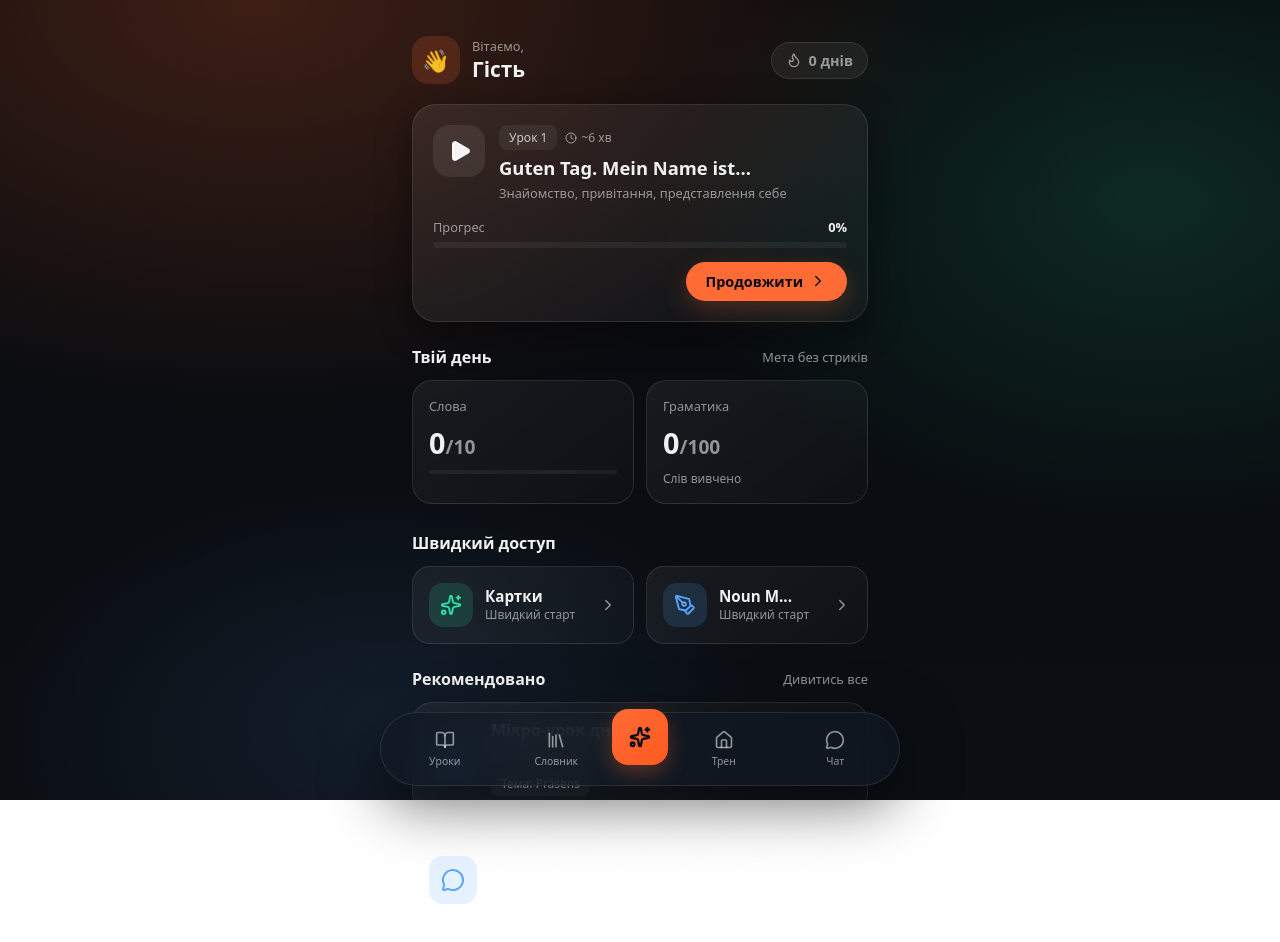
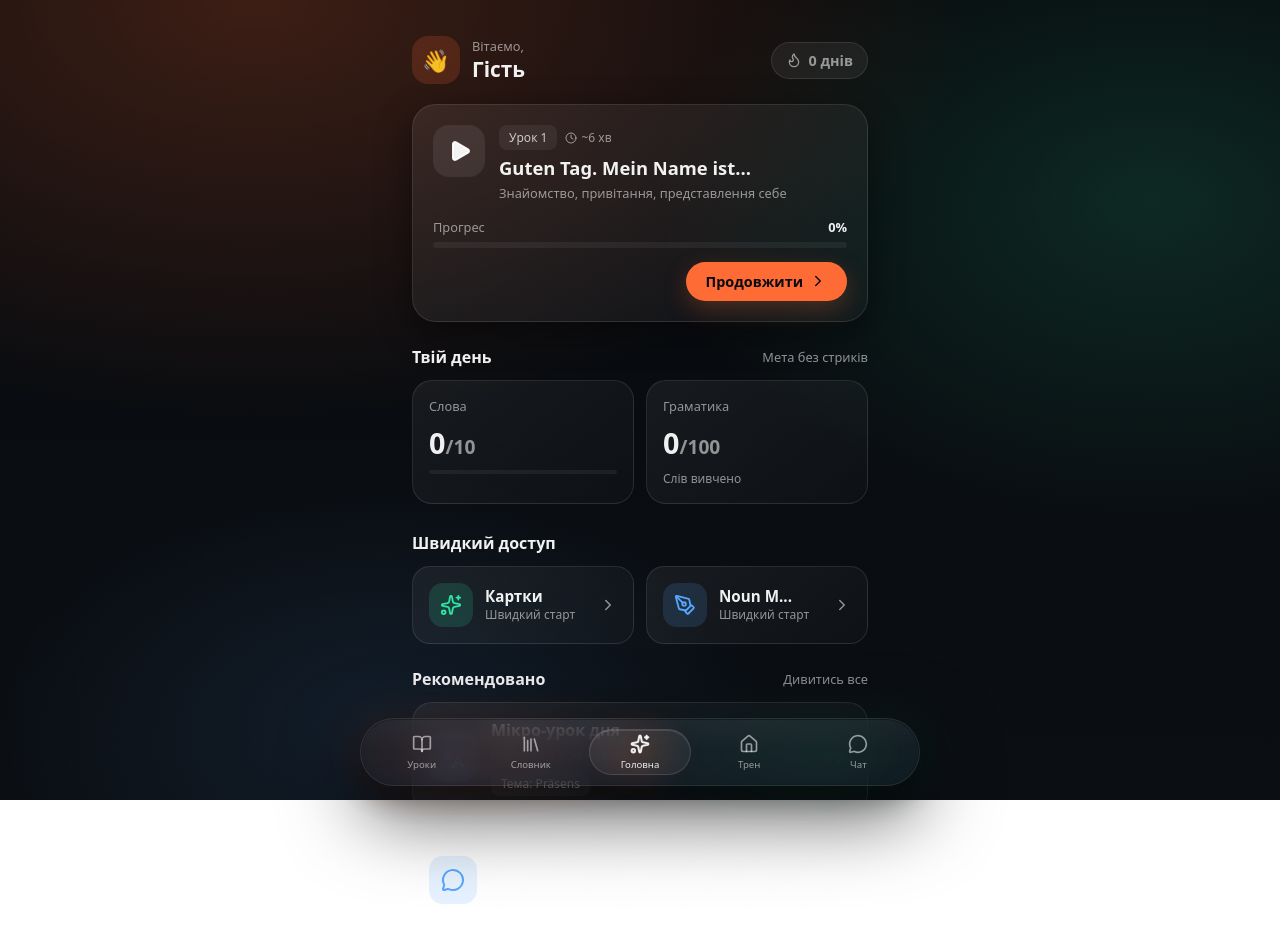
Before and after one commit to Artom-sites/deutsch-trainer-a1, a React (Vite) app: page / in a window 1280 px wide. Both pictures are taken after a click on the button "Продовжити без реєстрації". Shown: the top 942 px of the page. Built offline with nearby package versions, Linux system fonts and the light colour scheme; no server answers.

Commit message:
feat: add premium glow effects - iconBubble and glassy bottomBar
- iconBubble: soft outer halo + thin highlight ring
- bottomBar: glass effect + inner shine + colored outer glow
- navItem: active state with glow under icon
- Color variants: pri, ok, der, die, das

```diff
--- a/src/components/BottomNav.jsx
+++ b/src/components/BottomNav.jsx
@@ -1,5 +1,5 @@
 // src/components/BottomNav.jsx
-// Glass Pill Navigation - Violang-style with center highlight
+// Premium Glass Pill Navigation with Glow Effects
 import React from 'react';
 import useStore from '../store/useStore';
 import { Home, BookOpen, Library, Sparkles, MessageCircle } from 'lucide-react';
@@ -23,76 +23,24 @@ const BottomNav = () => {
     ];
 
     return (
-        <nav style={{
-            position: 'fixed',
-            bottom: 14,
-            left: '50%',
-            transform: 'translateX(-50%)',
-            width: 'min(520px, calc(100% - 24px))',
-            padding: 8,
-            borderRadius: 999,
-            background: 'rgba(15,23,34,.75)',
-            border: '1px solid var(--stroke)',
-            backdropFilter: 'blur(20px)',
-            WebkitBackdropFilter: 'blur(20px)',
-            boxShadow: 'var(--sh-2)',
-            display: 'flex',
-            justifyContent: 'space-between',
-            zIndex: 1000
-        }}>
-            {tabs.map(tab => {
-                const Icon = tab.icon;
-                const isActive = currentTab === tab.id;
-                const isCenter = tab.isCenter;
+        <nav className="bottomBar">
+            <div className="bottomBarNav">
+                {tabs.map(tab => {
+                    const Icon = tab.icon;
+                    const isActive = currentTab === tab.id;
 
-                if (isCenter) {
                     return (
                         <button
                             key={tab.id}
                             onClick={() => setTab(tab.id)}
-                            style={{
-                                width: 56, height: 56,
-                                borderRadius: 16,
-                                background: isActive
-                                    ? 'linear-gradient(135deg, var(--pri), #ff5a1f)'
-                                    : 'var(--surface-2)',
-                                border: isActive ? 'none' : '1px solid var(--stroke)',
-                                display: 'flex', flexDirection: 'column',
-                                alignItems: 'center', justifyContent: 'center', gap: 2,
-                                color: isActive ? '#0B0B0F' : 'var(--text-2)',
-                                boxShadow: isActive ? '0 8px 20px rgba(255,107,53,.3)' : 'none',
-                                marginTop: -12,
-                                cursor: 'pointer'
-                            }}
+                            className={`navItem ${isActive ? 'isActive' : ''}`}
                         >
-                            <Icon size={22} strokeWidth={2.5} />
+                            <Icon size={20} strokeWidth={isActive ? 2.5 : 2} />
+                            <span>{tab.label}</span>
                         </button>
                     );
-                }
-
-                return (
-                    <button
-                        key={tab.id}
-                        onClick={() => setTab(tab.id)}
-                        style={{
-                            flex: 1,
-                            padding: '8px 4px',
-                            borderRadius: 12,
-                            background: isActive ? 'var(--surface)' : 'transparent',
-                            border: isActive ? '1px solid var(--stroke)' : '1px solid transparent',
-                            display: 'flex', flexDirection: 'column',
-                            alignItems: 'center', justifyContent: 'center', gap: 4,
-                            color: isActive ? 'var(--text-0)' : 'var(--text-2)',
-                            fontSize: '0.65rem', fontWeight: 500,
-                            cursor: 'pointer',
-                            transition: 'all 0.15s ease'
-                        }}
-                    >
-                        <Icon size={20} strokeWidth={isActive ? 2.5 : 2} />
-                        {tab.label}
-                    </button>
-                );
-            })}
+                })}
+            </div>
         </nav>
     );
 };
--- a/src/styles/components.css
+++ b/src/styles/components.css
@@ -325,3 +325,209 @@
     background: rgba(47, 230, 166, .2);
     color: var(--das);
 }
+
+/* ==========================================
+   ICON BUBBLE (Glow + Halo Effect)
+   ========================================== */
+.iconBubble {
+    --glow: var(--pri);
+    --glowSoft: rgba(255, 107, 53, .22);
+
+    width: 52px;
+    height: 52px;
+    border-radius: 999px;
+    display: grid;
+    place-items: center;
+    position: relative;
+    isolation: isolate;
+
+    background:
+        radial-gradient(60% 60% at 30% 30%, rgba(255, 255, 255, .16), transparent 60%),
+        rgba(255, 255, 255, .06);
+    border: 1px solid rgba(255, 255, 255, .12);
+    box-shadow:
+        0 12px 40px rgba(0, 0, 0, .55),
+        inset 0 1px 0 rgba(255, 255, 255, .12);
+    backdrop-filter: blur(var(--blur));
+    -webkit-backdrop-filter: blur(var(--blur));
+}
+
+/* Soft outer halo */
+.iconBubble::before {
+    content: "";
+    position: absolute;
+    inset: -10px;
+    border-radius: inherit;
+    z-index: -1;
+    background: radial-gradient(circle, var(--glowSoft) 0%, transparent 65%);
+    filter: blur(8px);
+    opacity: .95;
+}
+
+/* Thin highlight ring */
+.iconBubble::after {
+    content: "";
+    position: absolute;
+    inset: -2px;
+    border-radius: inherit;
+    z-index: -1;
+    background: conic-gradient(from 220deg,
+            transparent 0 35%,
+            rgba(255, 255, 255, .18) 35% 42%,
+            rgba(255, 255, 255, .00) 42% 100%);
+    mask: radial-gradient(circle, transparent 62%, #000 63%);
+    -webkit-mask: radial-gradient(circle, transparent 62%, #000 63%);
+    opacity: .9;
+}
+
+/* Color variants */
+.iconBubble.pri {
+    --glow: var(--pri);
+    --glowSoft: rgba(255, 107, 53, .24);
+}
+
+.iconBubble.ok {
+    --glow: var(--ok);
+    --glowSoft: rgba(47, 230, 166, .22);
+}
+
+.iconBubble.der {
+    --glow: var(--der);
+    --glowSoft: rgba(87, 166, 255, .22);
+}
+
+.iconBubble.die {
+    --glow: var(--die);
+    --glowSoft: rgba(255, 77, 109, .20);
+}
+
+.iconBubble.das {
+    --glow: var(--das);
+    --glowSoft: rgba(47, 230, 166, .20);
+}
+
+/* Active state (stronger glow) */
+.iconBubble.isActive {
+    border-color: rgba(255, 255, 255, .16);
+    box-shadow:
+        0 18px 60px rgba(0, 0, 0, .60),
+        0 18px 65px rgba(255, 107, 53, .10),
+        inset 0 1px 0 rgba(255, 255, 255, .14);
+}
+
+/* ==========================================
+   BOTTOM BAR (Glass + Glow)
+   ========================================== */
+.bottomBar {
+    position: fixed;
+    left: 50%;
+    transform: translateX(-50%);
+    bottom: 14px;
+    width: min(560px, calc(100% - 20px));
+    padding: 10px;
+    border-radius: 999px;
+    isolation: isolate;
+    background: rgba(15, 23, 34, .55);
+    border: 1px solid rgba(255, 255, 255, .10);
+    backdrop-filter: blur(var(--blur));
+    -webkit-backdrop-filter: blur(var(--blur));
+    box-shadow:
+        0 26px 80px rgba(0, 0, 0, .70),
+        0 10px 30px rgba(0, 0, 0, .45);
+    z-index: 1000;
+}
+
+/* Inner top shine */
+.bottomBar::before {
+    content: "";
+    position: absolute;
+    inset: 1px;
+    border-radius: inherit;
+    pointer-events: none;
+    background: linear-gradient(180deg,
+            rgba(255, 255, 255, .10),
+            rgba(255, 255, 255, .03) 45%,
+            rgba(255, 255, 255, .02));
+    opacity: .55;
+}
+
+/* Outer glow */
+.bottomBar::after {
+    content: "";
+    position: absolute;
+    inset: -16px;
+    border-radius: inherit;
+    pointer-events: none;
+    z-index: -1;
+    background:
+        radial-gradient(60% 120% at 20% 50%, rgba(255, 107, 53, .16), transparent 60%),
+        radial-gradient(60% 120% at 80% 50%, rgba(47, 230, 166, .10), transparent 60%);
+    filter: blur(18px);
+    opacity: .85;
+}
+
+/* ==========================================
+   BOTTOM BAR NAV ITEMS
+   ========================================== */
+.bottomBarNav {
+    display: flex;
+    gap: 8px;
+    align-items: center;
+    justify-content: space-between;
+}
+
+.navItem {
+    flex: 1;
+    height: 46px;
+    border-radius: 999px;
+    display: flex;
+    flex-direction: column;
+    align-items: center;
+    justify-content: center;
+    gap: 4px;
+    color: rgba(255, 255, 255, .55);
+    font-size: 0.6rem;
+    font-weight: 500;
+    position: relative;
+    background: transparent;
+    border: none;
+    cursor: pointer;
+    transition: color 0.15s ease;
+}
+
+/* Active nav item */
+.navItem.isActive {
+    color: rgba(255, 255, 255, .92);
+}
+
+/* Active capsule background */
+.navItem.isActive::before {
+    content: "";
+    position: absolute;
+    inset: 0;
+    border-radius: inherit;
+    background: rgba(255, 255, 255, .06);
+    border: 1px solid rgba(255, 255, 255, .12);
+    box-shadow: inset 0 1px 0 rgba(255, 255, 255, .12);
+}
+
+/* Glow under active icon */
+.navItem.isActive::after {
+    content: "";
+    position: absolute;
+    inset: -10px;
+    border-radius: inherit;
+    background: radial-gradient(circle, rgba(255, 107, 53, .18) 0%, transparent 70%);
+    filter: blur(12px);
+    z-index: -1;
+    opacity: .9;
+}
+
+/* Color variants for active glow */
+.navItem.isActive.ok::after {
+    background: radial-gradient(circle, rgba(47, 230, 166, .18) 0%, transparent 70%);
+}
+
+.navItem.isActive.der::after {
+    background: radial-gradient(circle, rgba(87, 166, 255, .16) 0%, transparent 70%);
+}
```
